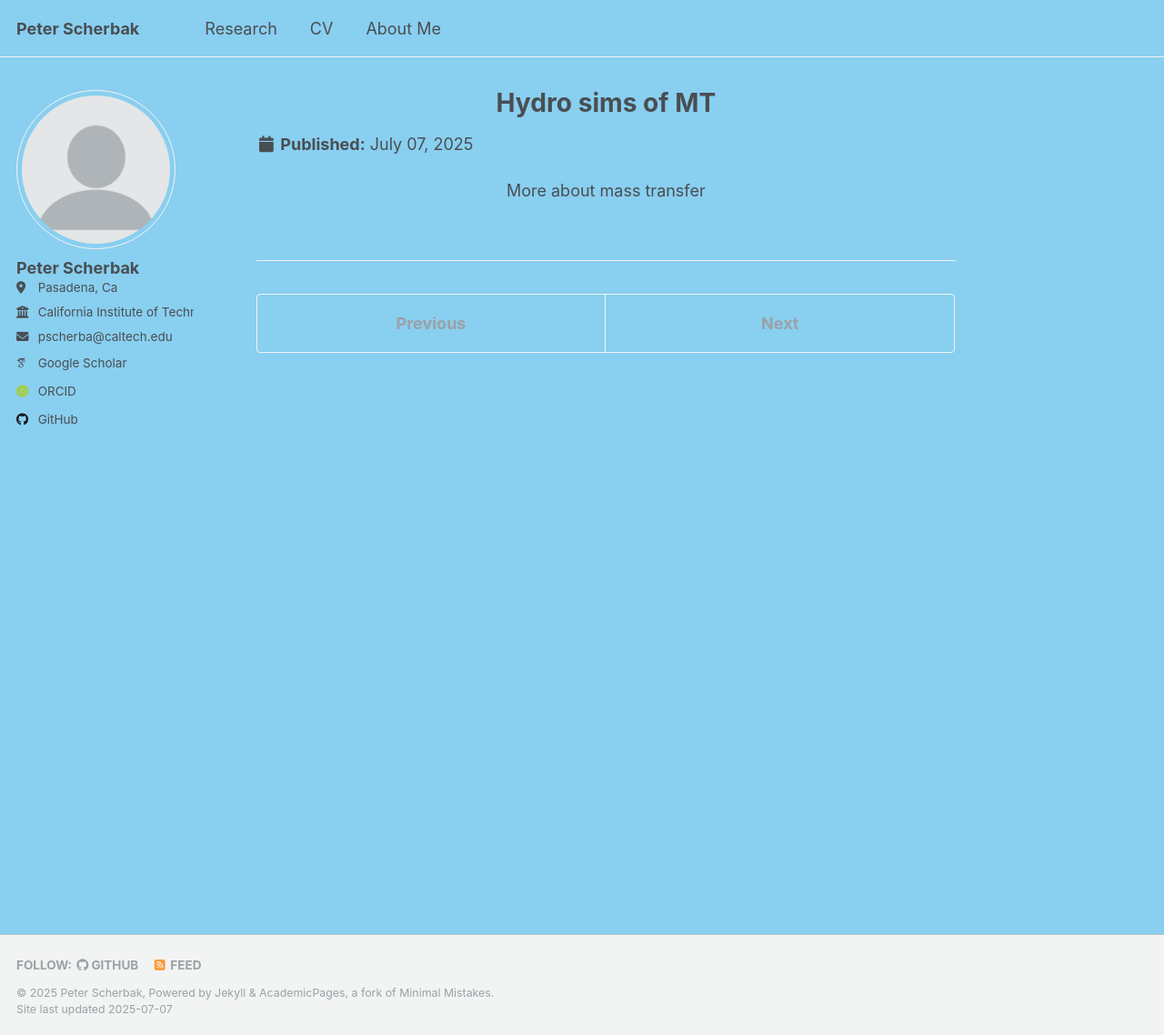
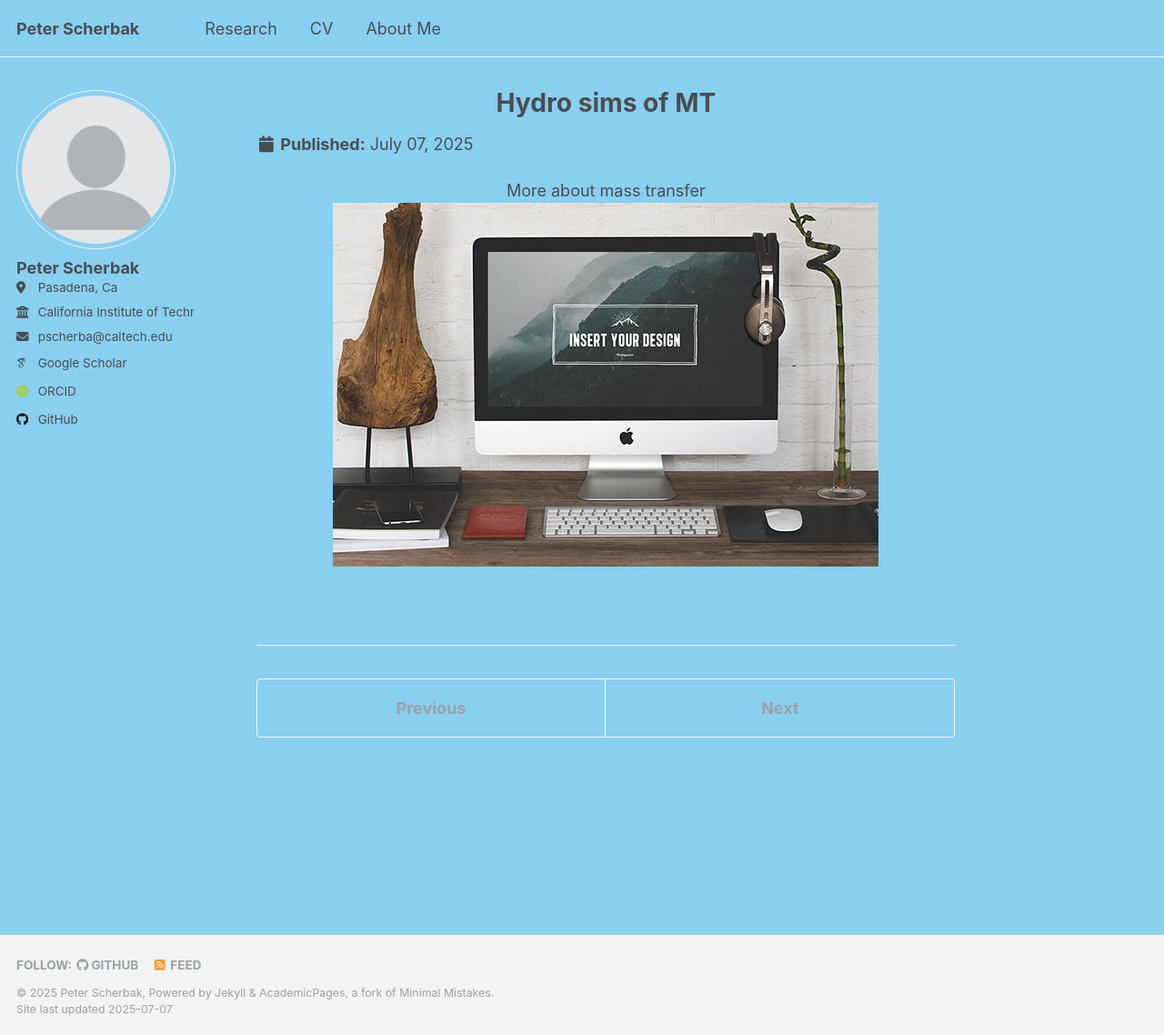
Before and after one commit to peterscherbak/peterscherbak.github.io, a Jekyll site: the page built from _portfolio/portfolio-1.md, in a window 1280 px wide and 1138 px high. Shown: the whole window at 91% size. Built offline with Jekyll 4.4.1, drawn with Linux system fonts in a browser that asks for light colours; some web fonts are replaced; a script that is not in the unit is left out.

Commit message:
Update portfolio-1.md

```diff
--- a/_portfolio/portfolio-1.md
+++ b/_portfolio/portfolio-1.md
@@ -17,3 +17,6 @@ permalink: /portfolio/item1/
 <div>
   More about mass transfer
 </div>
+
+
+<img src='/images/foo-bar-identity-th.jpg'>
```
